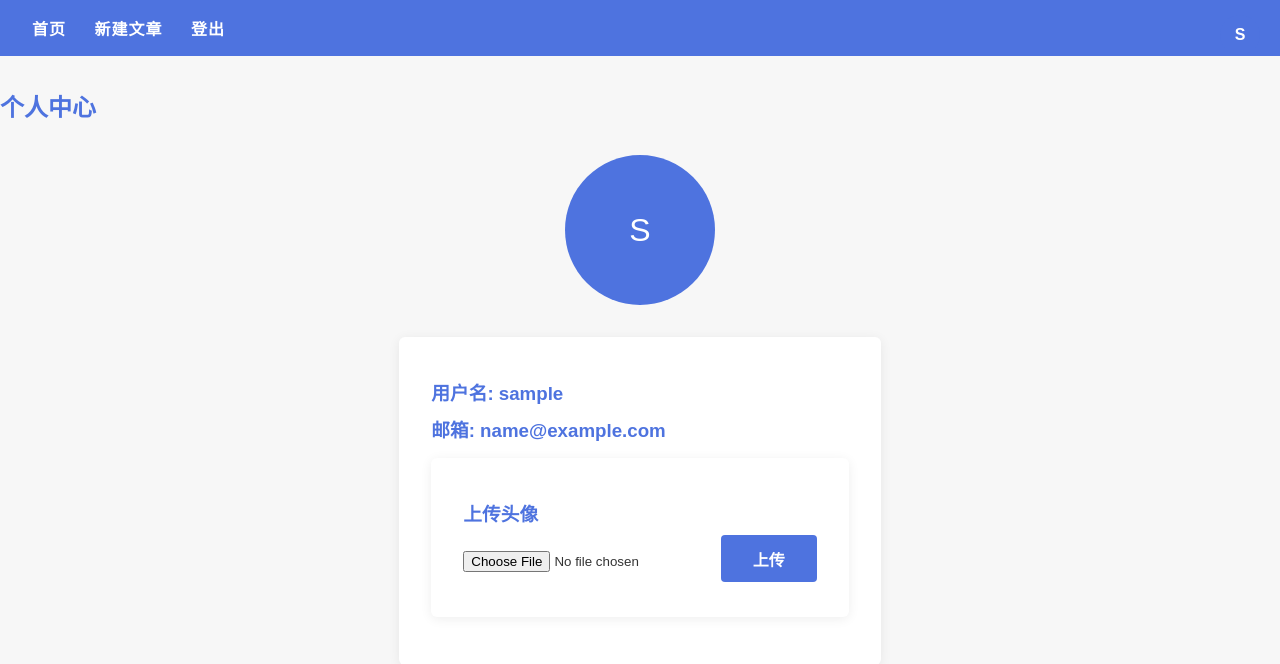
After one commit to 15087312/flask_blog, a Flask app: page /profile in a window 1280 px wide. The commit adds this page. Shown: the top 664 px of the page. Run offline with Flask 3, Linux system fonts and the light colour scheme; the visitor is signed in with stand-in values (Sample User, id 1).

Commit message:
增加个人中心

```diff
--- a/app.py
+++ b/app.py
@@ -1,3 +1,4 @@
+from sqlalchemy import create_engine, Column, Integer, String
 from flask import Flask, render_template, redirect, url_for, flash, request, send_file
 from flask_sqlalchemy import SQLAlchemy
 from flask_login import LoginManager, login_user, logout_user, login_required, current_user
@@ -12,7 +13,15 @@ from itsdangerous import URLSafeTimedSerializer
 
 from models import db, User, Post
 from forms import LoginForm, RegisterForm, PostForm
+# 在现有import后添加
+from flask import request, current_app
+from werkzeug.utils import secure_filename
+import os
 
+def allowed_file(filename):
+    ALLOWED_EXTENSIONS = {'png', 'jpg', 'jpeg', 'gif'}
+    return '.' in filename and \
+           filename.rsplit('.', 1)[1].lower() in ALLOWED_EXTENSIONS
 app = Flask(__name__)
 app.config['SECRET_KEY'] = 'replace-this-with-a-secure-key'
 app.config['SQLALCHEMY_DATABASE_URI'] = 'sqlite:///blog.db'
@@ -153,6 +162,43 @@ def new_post():
         return redirect(url_for('index'))
     return render_template('post.html', form=form)
 
+
+@app.route('/profile', methods=['GET', 'POST'])
+@login_required
+def profile():
+    if request.method == 'POST':
+        # 处理头像上传
+        if 'avatar' not in request.files:
+            flash('没有选择文件')
+            return redirect(request.url)
+
+        file = request.files['avatar']
+        if file.filename == '':
+            flash('没有选择文件')
+            return redirect(request.url)
+
+        if file:
+            filename = secure_filename(file.filename)
+            if not allowed_file(filename):
+                flash('不允许的文件类型')
+                return redirect(request.url)
+
+            # 创建uploads目录如果不存在
+            upload_dir = os.path.join(current_app.root_path, 'static/uploads')
+            os.makedirs(upload_dir, exist_ok=True)
+
+            # 保存文件
+            file_path = os.path.join(upload_dir, filename)
+            file.save(file_path)
+
+            # 更新用户头像信息
+            current_user.avatar = filename
+            db.session.commit()
+            flash('头像上传成功')
+            return redirect(url_for('profile'))
+
+    return render_template('profile.html')
+
 if __name__ == '__main__':
     app.run(debug=True)
 from itsdangerous import URLSafeTimedSerializer
--- a/models.py
+++ b/models.py
@@ -8,7 +8,8 @@ class User(UserMixin, db.Model):
     username = db.Column(db.String(80), unique=True, nullable=False)
     email = db.Column(db.String(120), unique=True, nullable=False)
     password = db.Column(db.String(128), nullable=False)
-    email_confirmed = db.Column(db.Boolean, default=False)  # 添加邮箱验证状态字段
+    email_confirmed = db.Column(db.Boolean, default=False)
+    avatar = db.Column(db.String(120), nullable=True)  # 添加头像字段
 
 class Post(db.Model):
     id = db.Column(db.Integer, primary_key=True)
--- a/static/style.css
+++ b/static/style.css
@@ -104,3 +104,28 @@ hr {
         max-width: 100%;
     }
 }
+
+.profile-container {
+    display: flex;
+    flex-direction: column;
+    align-items: center;
+    margin-top: 2em;
+}
+
+.profile-info {
+    margin-top: 2em;
+    background: #fff;
+    padding: 2em;
+    border-radius: 6px;
+    box-shadow: 0 2px 12px rgba(0,0,0,0.07);
+    max-width: 500px;
+}
+
+.profile-info h3 {
+    margin: 0.5em 0;
+    color: #4e73df;
+}
+
+input[type="file"] {
+    margin: 1em 0;
+}
--- a/templates/base.html
+++ b/templates/base.html
@@ -1,9 +1,33 @@
-<!DOCTYPE html>
 <html lang="zh">
 <head>
     <meta charset="UTF-8">
     <title>Flask博客系统</title>
     <link rel="stylesheet" href="{{ url_for('static', filename='style.css') }}">
+    <style>
+        .avatar-container {
+            position: absolute;
+            top: 15px;
+            right: 20px;
+        }
+        .avatar-img {
+            width: 40px;
+            height: 40px;
+            border-radius: 50%;
+            cursor: pointer;
+            transition: transform 0.3s;
+        }
+        .avatar-img:hover {
+            transform: scale(1.1);
+        }
+        .default-avatar {
+            background-color: #4e73df;
+            color: white;
+            display: flex;
+            align-items: center;
+            justify-content: center;
+            font-weight: bold;
+        }
+    </style>
 </head>
 <body>
     <nav>
@@ -11,6 +35,16 @@
         {% if current_user.is_authenticated %}
             <a href="{{ url_for('new_post') }}">新建文章</a>
             <a href="{{ url_for('logout') }}">登出</a>
+            <div class="avatar-container" onclick="window.location.href='{{ url_for('profile') if current_user.is_authenticated else url_for('login') }}'">
+                <div class="avatar-img default-avatar">
+                    {% if current_user.is_authenticated %}
+                        {{ current_user.username[0]|upper }}
+                    {% else %}
+                        用户
+                    {% endif %}
+                </div>
+            </div>
+
         {% else %}
             <a href="{{ url_for('login') }}">登录</a>
             <a href="{{ url_for('register') }}">注册</a>
--- /dev/null
+++ b/templates/profile.html
@@ -0,0 +1,32 @@
+{% extends "base.html" %}
+
+{% block content %}
+<h2>个人中心</h2>
+<div class="profile-container">
+    <div class="avatar-section">
+        {% if current_user.avatar %}
+            <img src="{{ url_for('static', filename='uploads/' + current_user.avatar) }}"
+                 alt="用户头像"
+                 style="width: 150px; height: 150px; border-radius: 50%;">
+        {% else %}
+            <div style="width: 150px; height: 150px; border-radius: 50%;
+                        background-color: #4e73df; color: white;
+                        display: flex; align-items: center; justify-content: center;
+                        font-size: 2em;">
+                {{ current_user.username[0]|upper }}
+            </div>
+        {% endif %}
+    </div>
+
+    <div class="profile-info">
+        <h3>用户名: {{ current_user.username }}</h3>
+        <h3>邮箱: {{ current_user.email }}</h3>
+
+        <form method="POST" enctype="multipart/form-data">
+            <h3>上传头像</h3>
+            <input type="file" name="avatar" accept="image/*">
+            <input type="submit" value="上传">
+        </form>
+    </div>
+</div>
+{% endblock %}
```
